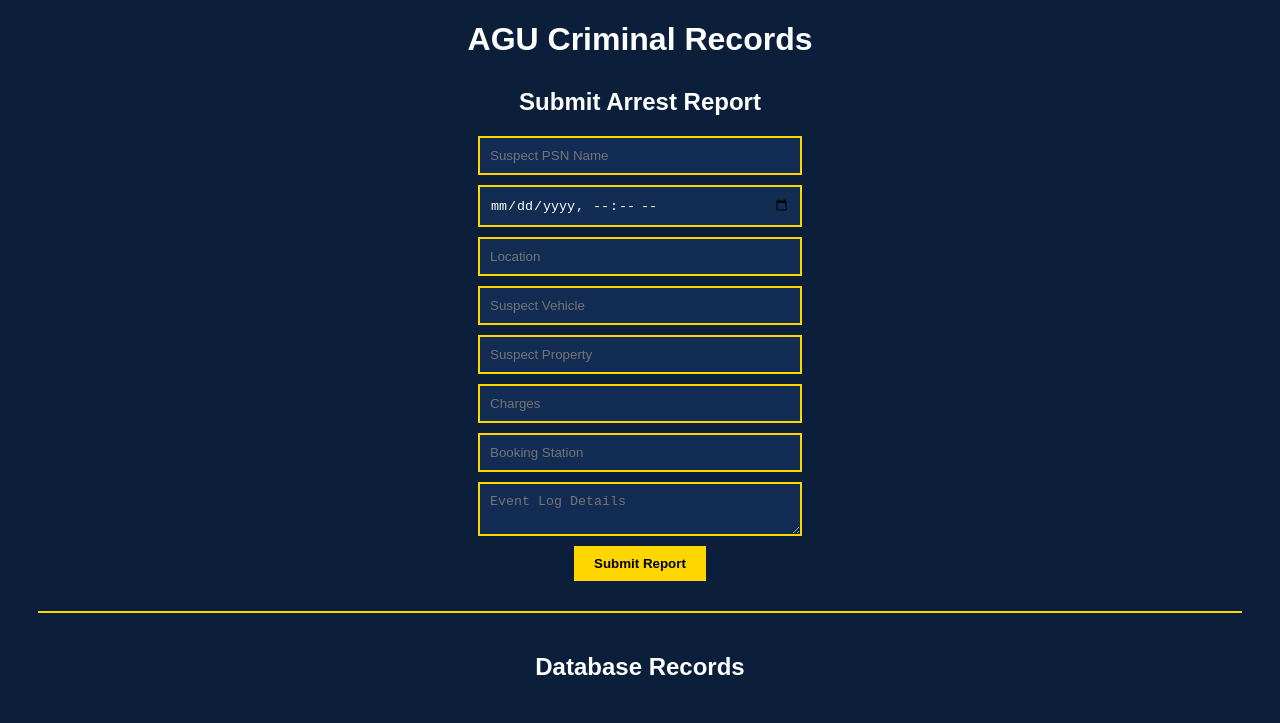
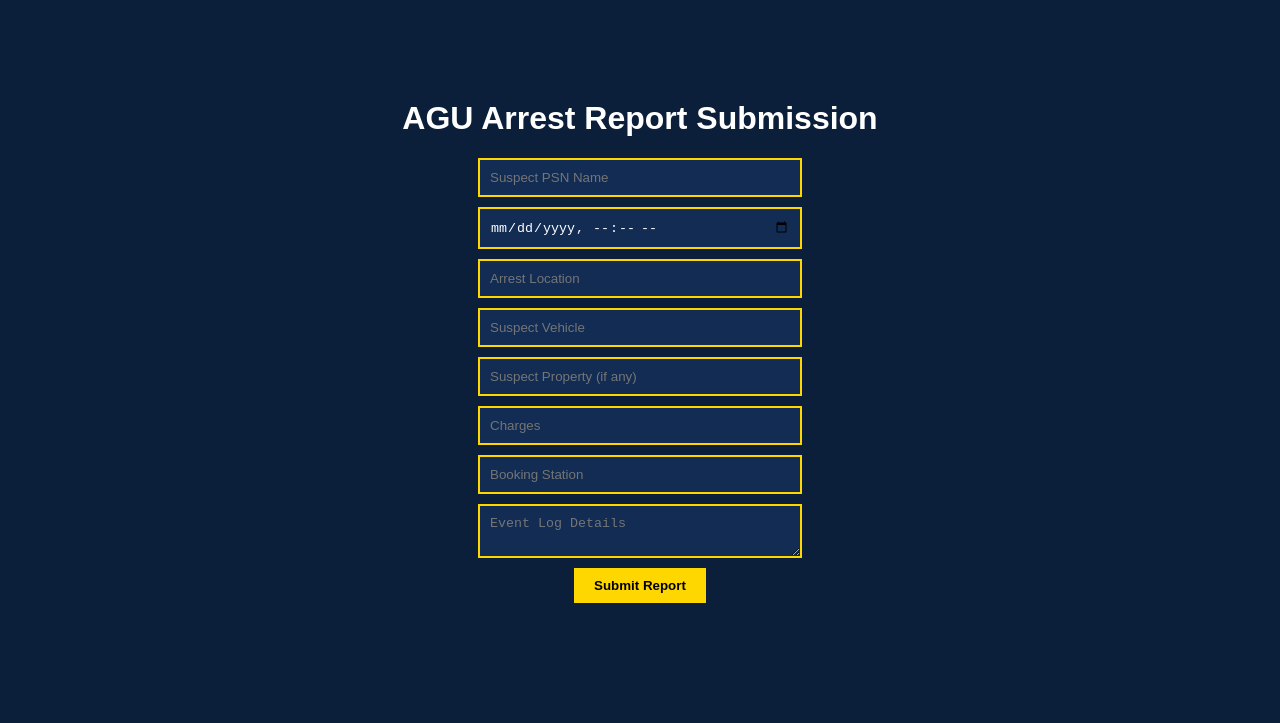
Before and after one commit to beau-hoss/agu-criminal-database, a website: page dashboard.html in a window 1280 px wide. Drawn offline with Linux system fonts and the light colour scheme.

Commit message:
Update dashboard.html

```diff
--- a/dashboard.html
+++ b/dashboard.html
@@ -2,34 +2,25 @@
 <html>
 <head>
   <title>AGU Dashboard</title>
-  <link rel="stylesheet" href="style.css">
+  <link rel="stylesheet" href="/style.css">
 </head>
 <body>
+  <div class="container">
+    <h1>AGU Arrest Report Submission</h1>
 
-  <h1>AGU Criminal Records</h1>
+    <input id="psn" placeholder="Suspect PSN Name">
+    <input id="date" type="datetime-local">
+    <input id="location" placeholder="Arrest Location">
+    <input id="vehicle" placeholder="Suspect Vehicle">
+    <input id="property" placeholder="Suspect Property (if any)">
+    <input id="charges" placeholder="Charges">
+    <input id="station" placeholder="Booking Station">
 
-  <div class="form-section">
-    <h2>Submit Arrest Report</h2>
-
-    <input type="text" id="psn" placeholder="Suspect PSN Name">
-    <input type="datetime-local" id="datetime">
-    <input type="text" id="location" placeholder="Location">
-    <input type="text" id="vehicle" placeholder="Suspect Vehicle">
-    <input type="text" id="property" placeholder="Suspect Property">
-    <input type="text" id="charges" placeholder="Charges">
-    <input type="text" id="station" placeholder="Booking Station">
-    <textarea id="log" placeholder="Event Log Details"></textarea>
+    <textarea id="details" placeholder="Event Log Details"></textarea>
 
     <button id="submitBtn">Submit Report</button>
   </div>
 
-  <div class="records">
-    <h2>Database Records</h2>
-    <div id="recordsList"></div>
-  </div>
-
   <script src="/script.js"></script>
 </body>
-
-
 </html>
```
